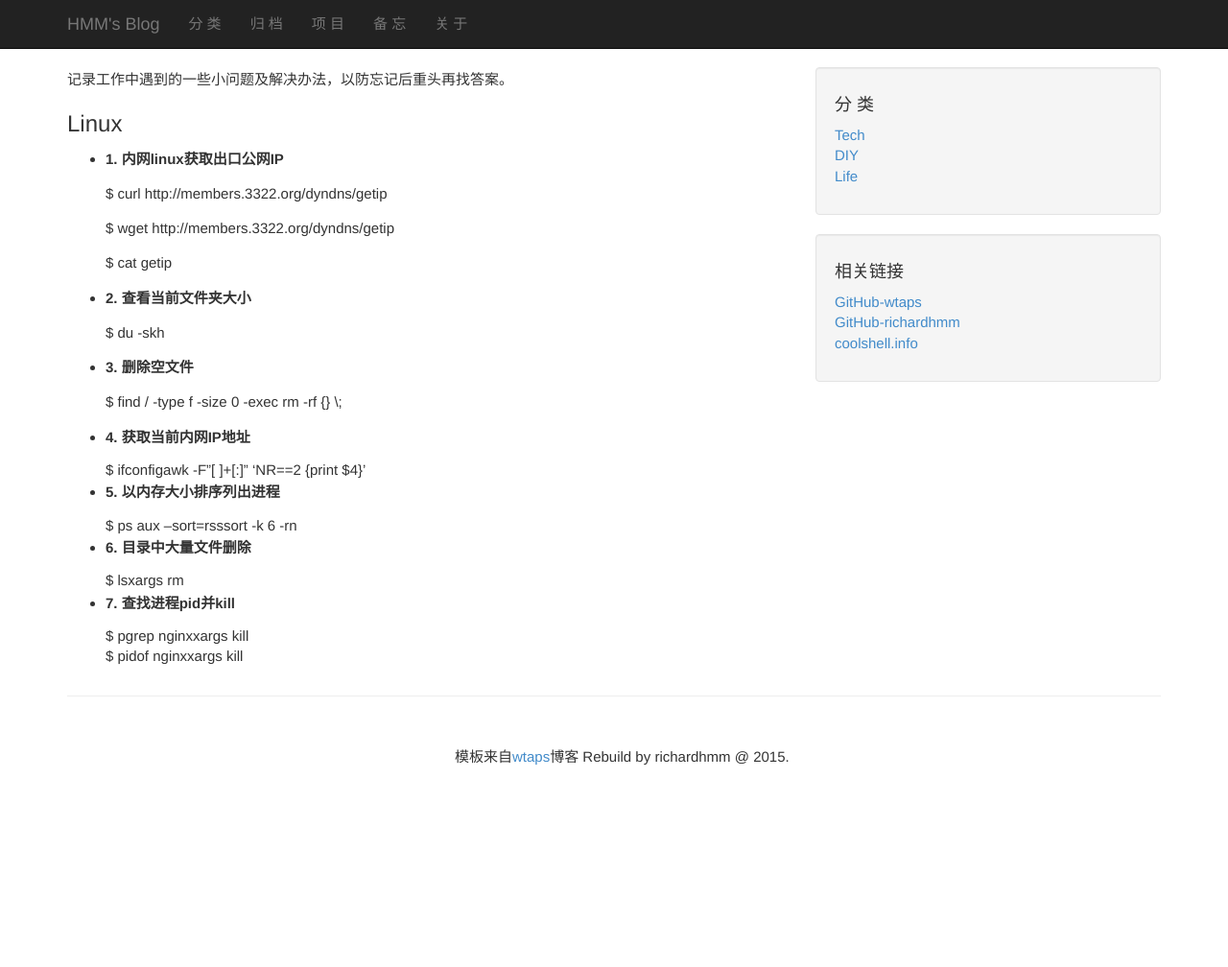
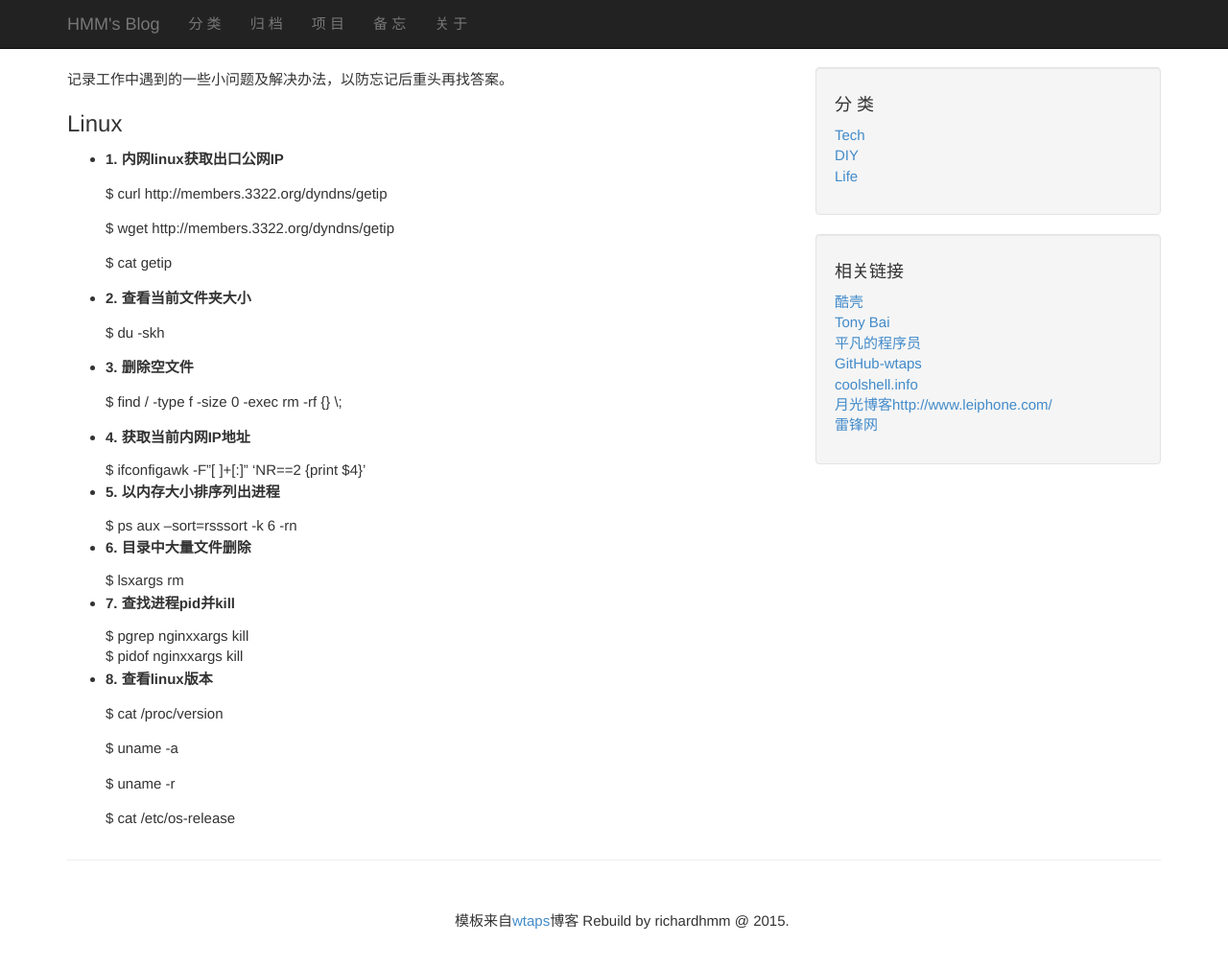
Before and after one commit to richardhmm/blog, a Jekyll site: the page built from faqs.md, in a window 1280 px wide and 1033 px high. Shown: the top 1008 px of the window at 96% size. Built offline with Jekyll 4.4.1, drawn with Linux system fonts in a browser that asks for light colours; Markdown is read by kramdown in place of the engine named in the settings.

Commit message:
1. update links 2. update faqs

```diff
--- a/_includes/links.html
+++ b/_includes/links.html
@@ -1,12 +1,22 @@
             <ul class="list-unstyled">
+            <li>
+                <a href="http://coolshell.cn/">
+                  酷壳
+                </a>
+              </li>
+              <li>
+                <a href="http://tonybai.com/">
+                  Tony Bai
+                </a>
+              </li>
+              <li>
+                <a href="http://blog.csdn.net/feixiaoxing">
+                  平凡的程序员
+                </a>
+              </li>
               <li>
                 <a href="https://github.com/wtaps">
                   GitHub-wtaps
-                </a>
-              </li>
-              <li>
-                <a href="https://github.com/richardhmm">
-                  GitHub-richardhmm
                 </a>
               </li>
               <li>
@@ -14,4 +24,15 @@
                   coolshell.info
                 </a>
               </li>
+              <li>
+                <a href="http://www.williamlong.info/">
+                  月光博客http://www.leiphone.com/
+                </a>
+              </li>
+              <li>
+                <a href="http://www.leiphone.com/">
+                  雷锋网
+                </a>
+              </li>
+
             </ul>
--- a/faqs.md
+++ b/faqs.md
@@ -38,3 +38,13 @@ title: "备忘"
     $ pgrep nginx|xargs kill
 
     $ pidof nginx|xargs kill
+
+* **8. 查看linux版本**
+
+    $ cat /proc/version
+
+    $ uname -a
+
+    $ uname -r
+
+    $ cat /etc/os-release
```
